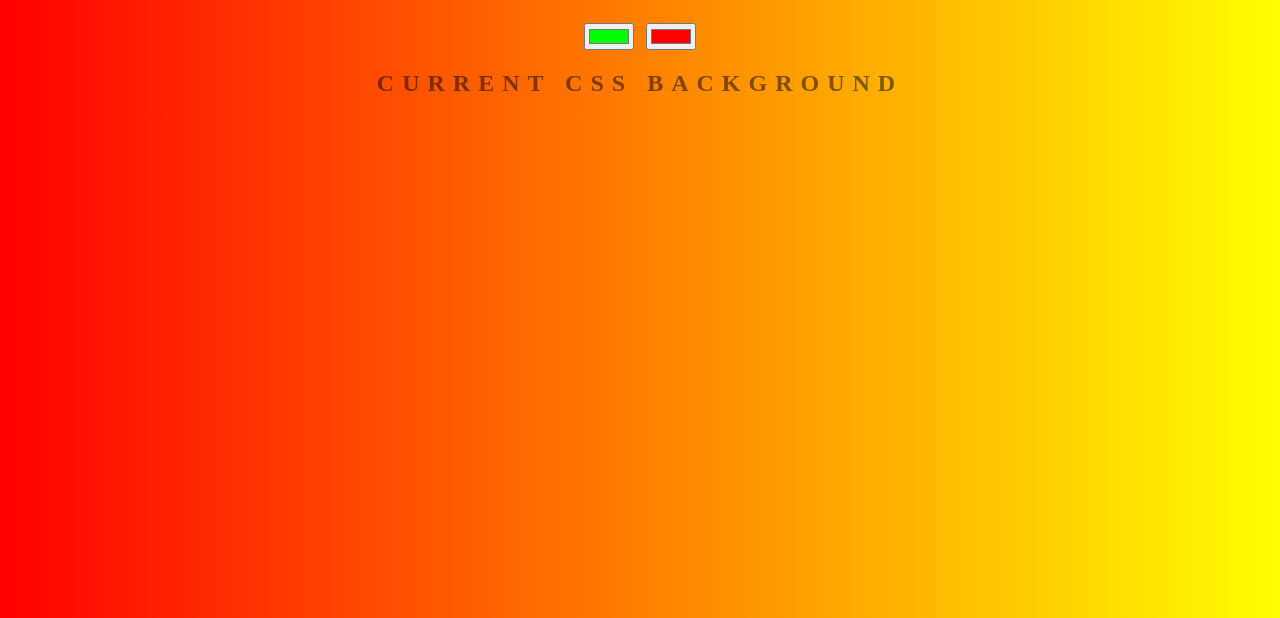
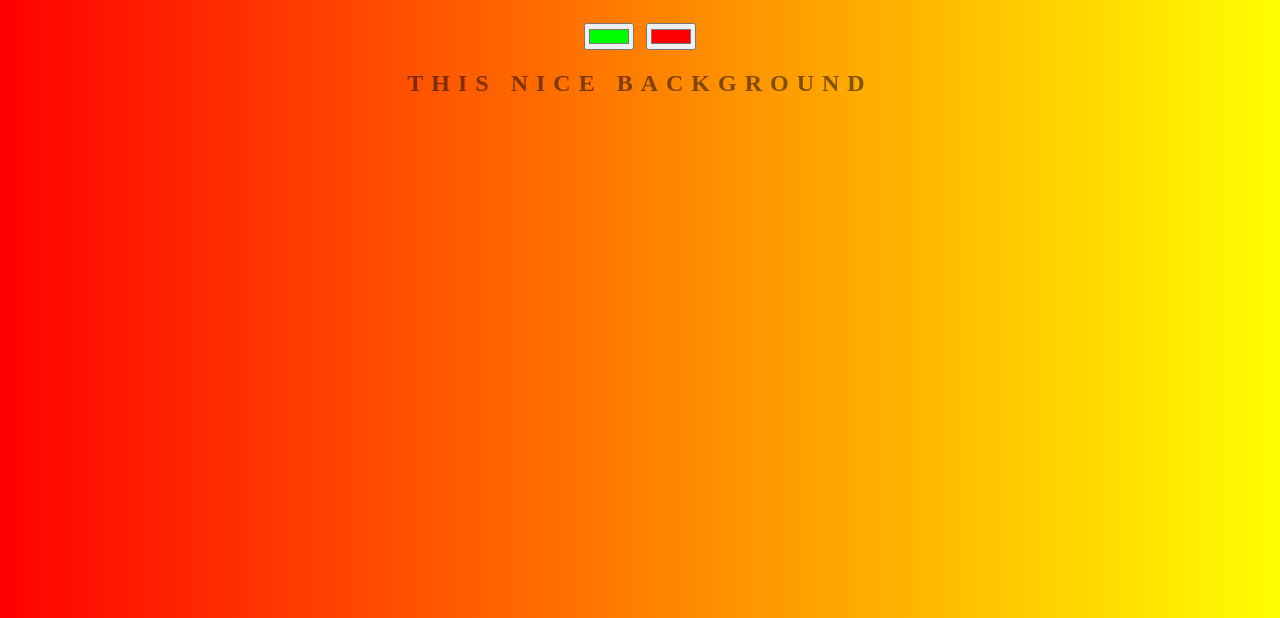
Before and after one commit to LGRunning/background, a plain HTML site: page index.html in a window 1280 px wide. Shown: the part 182-800 px from the top of the page. Drawn offline with Linux system fonts and the light colour scheme.

Commit message:
Changing the text

```diff
--- a/index.html
+++ b/index.html
@@ -8,7 +8,7 @@
 	<h1>Generate This Background BITCH</h1>
 	<input class="color1" type="color" name="color1" value="#00ff00">
 	<input class="color2" type="color" name="color2" value="#ff0000">
-	<h2>Current CSS Background</h2>
+	<h2>This Nice Background</h2>
 	<h3></h3>
 
 	<script type="text/javascript" src="script.js"></script>
```
